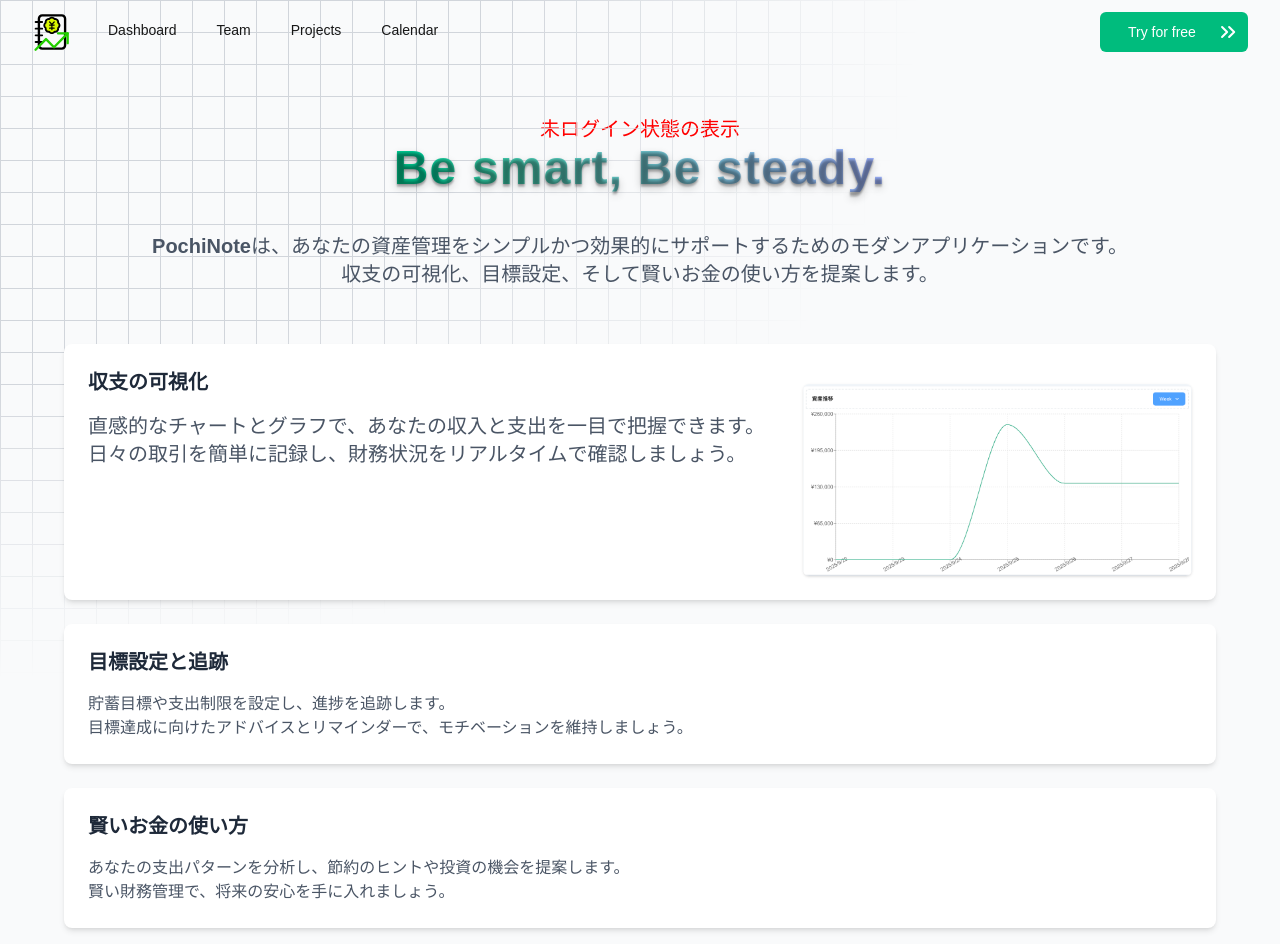
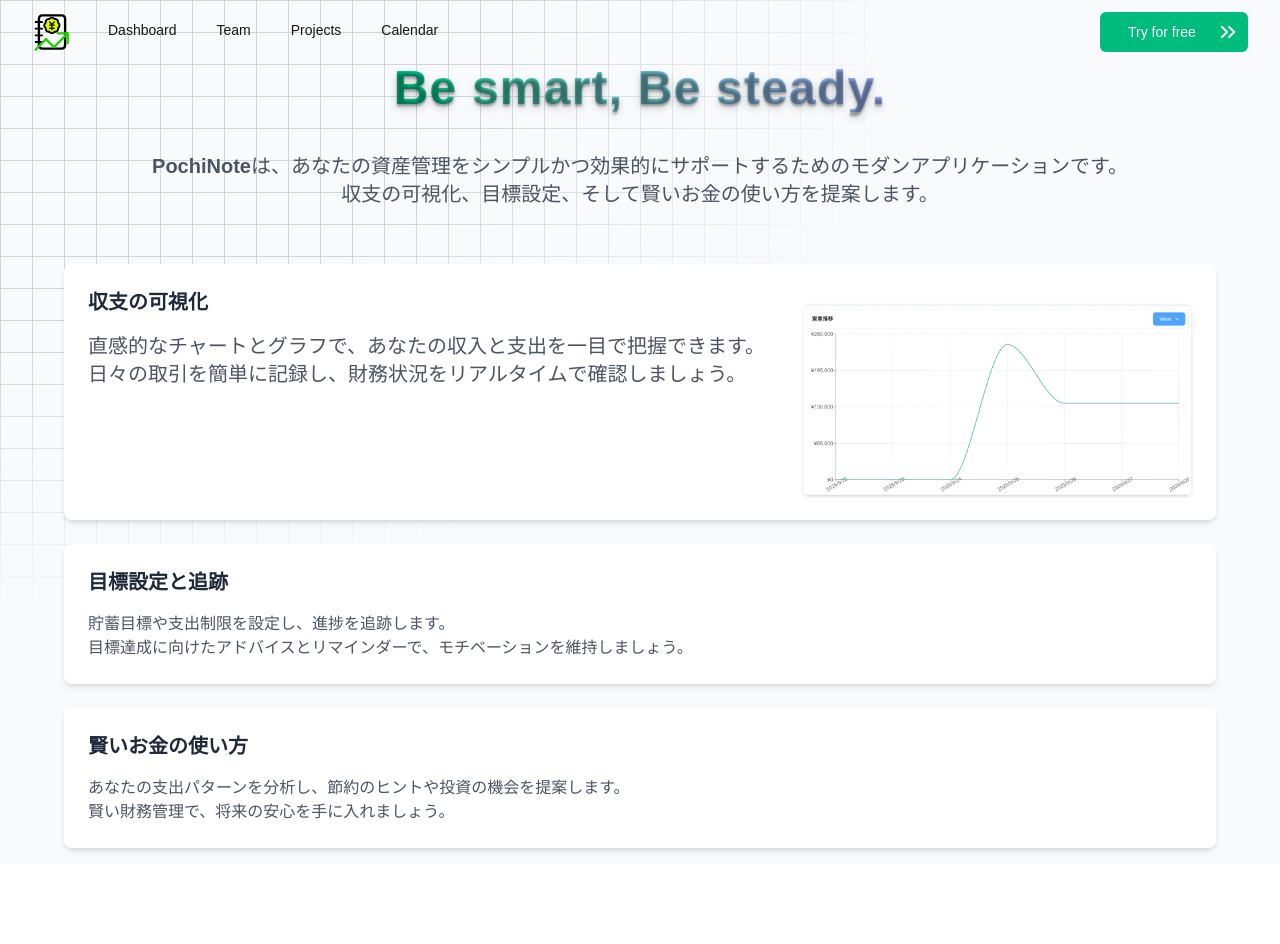
Before and after one commit to I-Dieod/PochiNote, a Next.js app: page / in a window 1280 px wide. After the commit the page ends 864 px from the top, so only its background shows below. Built offline with nearby package versions, Linux system fonts and the light colour scheme.

Commit message:
Remove element for debug

```diff
--- a/src/app/page.tsx
+++ b/src/app/page.tsx
@@ -82,10 +82,6 @@ export default function Home() {
                     <div id="NavBar-Container">
                         <NavBar />
                     </div>
-                    {/* TODO:releaseブランチでは消す */}
-                    <p style={{ color: 'red', fontSize: '20px', textAlign: 'center', marginTop: '50px' }}>
-                        未ログイン状態の表示
-                    </p>
                     <div
                         id="Main-Container"
                         className="flex flex-col items-center justify-top h-screen relative z-10 px-4"
```
